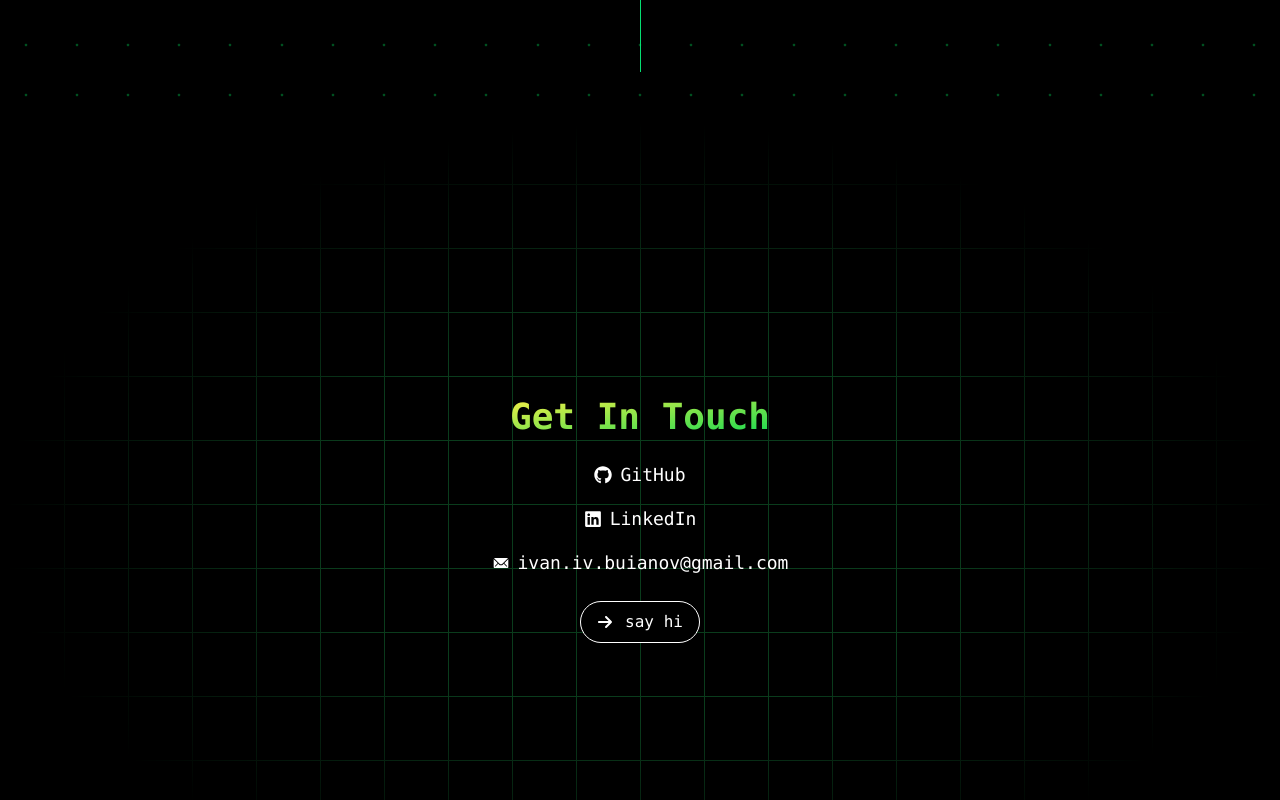
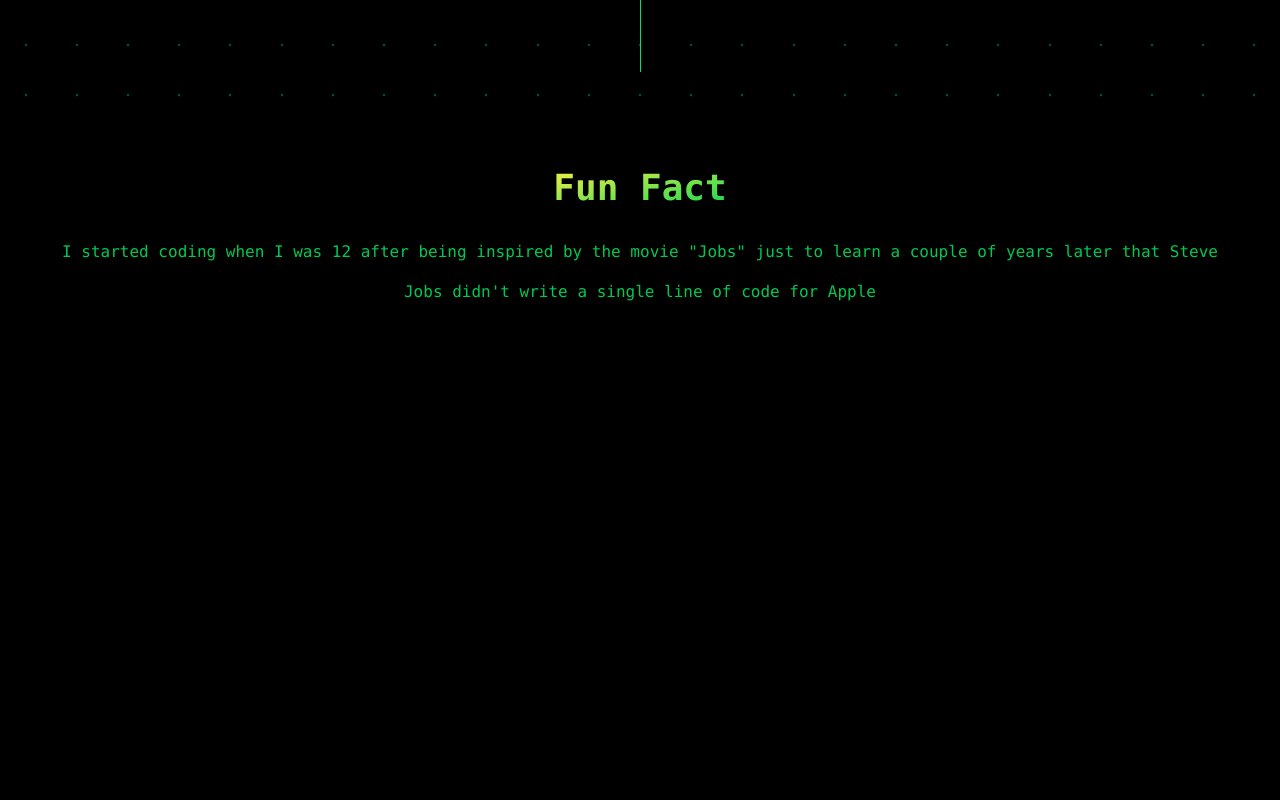
Before and after one commit to here-is-ivan/personal-website, a React (Vite) app: page / in a window 1280 px wide. Shown: the part 1480-2280 px from the top of the page. Built offline with nearby package versions, Linux system fonts and the light colour scheme.

Commit message:
minor adjustments and fun fact section

```diff
--- a/src/App.tsx
+++ b/src/App.tsx
@@ -1,12 +1,14 @@
 import GreetingScreen from '@/components/GreetingScreen';
 import WorkExperience from '@/components/WorkExperienceScreen';
 import GetInTouchScreen from './components/GetInTouchScreen';
+import FunFactSection from './components/FunFactSection';
 
 const App = () => {
   return (
     <div className='font-mono'>
       <GreetingScreen />
       <WorkExperience />
+      <FunFactSection />
       <GetInTouchScreen />
     </div>
   );
--- /dev/null
+++ b/src/components/FunFactSection.tsx
@@ -0,0 +1,125 @@
+import { useEffect, useRef } from 'react';
+import gsap from 'gsap';
+import { ScrollTrigger } from 'gsap/ScrollTrigger';
+
+const FunFactSection = () => {
+  // Steve Jobs ASCII portraits as arrays of strings
+  const steveJobsPortraitLarge = [
+    '░░░░░░░░░░░░░░░░░░░░░░░░░░░░░░░░░░░░░░░░░░░░░░░░░░░░░░░░░░░░',
+    '░░░░░░░░░░░░░░░░░░░░░░░░░░░░░░░░░░░░░░░░░░░░░░░░░░░░░░░░░░░░',
+    '░░░░░░░░░░░░░░░░░░░░░░░░▓████████▒░░░░░░░░░░░░░░░░░░░░░░░░░░',
+    '░░░░░░░░░░░░░░░░░░░░█████████████████░░░░░░░░░░░░░░░░░░░░░░░',
+    '░░░░░░░░░░░░░░░░░▒█████████████████████░░░░░░░░░░░░░░░░░░░░░',
+    '░░░░░░░░░░░░░░░░▓███▓▓▓█████████████████▓░░░░░░░░░░░░░░░░░░░',
+    '░░░░░░░░░░░░░░░████▒▒▒▒▒▒▒▒░░▒▓▓▓▓▓███████░░░░░░░░░░░░░░░░░░',
+    '░░░░░░░░░░░░░░████▒░░░░░░░░░░░░▒▒▓▓███████▓░░░░░░░░░░░░░░░░░',
+    '░░░░░░░░░░░░░▓███▓░░░░░░░░░░░░░░░▒▓▓████████░░░░░░░░░░░░░░░░',
+    '░░░░░░░░░░░░░████▒░░░░░░░░░░░░░░░▒▒▓████████░░░░░░░░░░░░░░░░',
+    '░░░░░░░░░░░░░▓███▓░░░░░░░░░░░░░░░▒▓▓████████░░░░░░░░░░░░░░░░',
+    '░░░░░░░░░░░░░▒██▓▒▒░░░░░░░░░░░░░░░▒▓▓███████▒░░░░░░░░░░░░░░░',
+    '░░░░░░░░░░░░▒██▓▓▒▒░░░░░░░░░░░░░░░░▒▓█████████░░░░░░░░░░░░░░',
+    '░░░░░░░░░░░░█████▒▒▒▒░░░░░░░░░░░░▒▒▒▒▓████████░░░░░░░░░░░░░░',
+    '░░░░░░░░░░░░▓▓███▒▒▒▒▓███▓▓▒░░▒▓██████████████░░░░░░░░░░░░░░',
+    '░░░░░░░░░░░░▒██▓▒▒░▒▓▒▒█▓█▒░░░▓███▓██████████▓░░░░░░░░░░░░░░',
+    '░░░░░░░░░░░░░▓▓▓▒░▒░░░░░▒▒░▒░░▒██▓▒░░▒▓▓█████░░░░░░░░░░░░░░░',
+    '░░░░░░░░░░░░░░▒▓▒░░░░░░░░░░░░░▒█▓▓▒░░░▒▒█████░░░░░░░░░░░░░░░',
+    '░░░░░░░░░░░░░░▒▒▓▒▒░░░░░░░░░░░▒███▒▒▒▒▓█████▓░░░░░░░░░░░░░░░',
+    '░░░░░░░░░░░░░░░░▒▓▒▒░░░░░░░░░░▒███▓▒▒▓█████░░░░░░░░░░░░░░░░░',
+    '░░░░░░░░░░░░░░░░░▒▒▒▒░░░░░░░░░▓████▓▓██████░░░░░░░░░░░░░░░░░',
+    '░░░░░░░░░░░░░░░░░▒░▒▒░░▒▒░▒▒▓██████████████░░░░░░░░░░░░░░░░░',
+    '░░░░░░░░░░░░░░░░░░░░▒▓███▓▓▓▓▓███████████▓░░░░░░░░░░░░░░░░░░',
+    '░░░░░░░░░░░░░░░░░░▒▒▓▒██▒░░░░░░▒▓█████████░░░░░░░░░░░░░░░░░░',
+    '░░░░░░░░░░░░░░░░░░░▒█▓█▓▒░▒▓██████████████▓░░░░░░░░░░░░░░░░░',
+    '░░░░░░░░░░░░░░░░░░░░▒▓▓▓▓▒░░▒░▒██▓▒▓████████░░░░░░░░░░░░░░░░',
+    '░░░░░░░░░░░░░░░░░░░░██▓▒░░▒▓▓▓██▓█▓██████████████░░░░░░░░░░░',
+    '░░░░░░░░░░░░░░░░░░░▒█▓▓███▓░░▒▒██████████████████████▓░░░░░░',
+    '░░░░░░░░░░░░░░░░░▓█████▓▓█▒░░░░▒█████████████████████████▒░░',
+    '░░░░░░░░░░░░░░███████████▓░░░░░░░▒██████████████████████████',
+    '░░░░░░░░░░▒██████████████░░░░░░░░░██████████████████████████',
+    '░░░░░░░▓████████████████▓░░░░░░░▒▓██████████████████████████',
+    '░░░░████████████████████░░░░░▒▓▓▓▓██████████████████████████',
+    '▒█████████████████████░░░░░░▒▓▓▓████████████████████████████',
+    '████████████████████▓░░░░▒▒▒▓▓▓▓████████████████████████████',
+    '█████████████████████░░▒▒▓▓▒▓▓▓▓████████████████████████████',
+    '██████████████████████▓▓▓▓▓▓▓▓▓▓▓▓▓█████████████████████████',
+  ];
+
+  const portraitRef = useRef<HTMLDivElement>(null);
+  const lineRefs = useRef<(HTMLDivElement | null)[]>([]);
+
+  useEffect(() => {
+    gsap.registerPlugin(ScrollTrigger);
+    if (
+      portraitRef.current &&
+      lineRefs.current.length === steveJobsPortraitLarge.length
+    ) {
+      const tl = gsap.timeline({
+        scrollTrigger: {
+          trigger: portraitRef.current,
+          start: 'top 90%',
+          end: 'top 10%',
+          scrub: true,
+        },
+      });
+      lineRefs.current.forEach((line, i) => {
+        tl.fromTo(
+          line,
+          { opacity: 0 },
+          { opacity: 1, duration: 0.1 },
+          i * 0.01
+        );
+      });
+    }
+    return () => {
+      ScrollTrigger.getAll().forEach((trigger) => trigger.kill());
+    };
+  }, [steveJobsPortraitLarge.length]);
+
+  return (
+    <section className='min-h-dvh w-dvw flex items-center justify-center flex-col bg-black text-green-500 py-12'>
+      <h2
+        className='font-black text-4xl mb-6'
+        style={{
+          background: 'linear-gradient(to top left,#0fd850,#f9f047)',
+          WebkitBackgroundClip: 'text',
+          WebkitTextFillColor: 'transparent',
+        }}
+      >
+        Fun Fact
+      </h2>
+      <div className='w-full h-full flex flex-col-reverse gap-4 text-center px-12'>
+        <div className='text-[6px] sm:text-xs md:text-base lg:text-lg select-none'>
+          <pre
+            style={{
+              whiteSpace: 'pre',
+              lineHeight: '1',
+            }}
+          >
+            <div ref={portraitRef}>
+              {steveJobsPortraitLarge.map((line, idx) => (
+                <div
+                  key={idx}
+                  ref={(el) => {
+                    lineRefs.current[idx] = el;
+                  }}
+                  style={{ opacity: 0 }}
+                >
+                  {line}
+                </div>
+              ))}
+            </div>
+          </pre>
+        </div>
+        <div className=''>
+          <p className='leading-10'>
+            I started coding when I was 12 after being inspired by the movie
+            "Jobs" just to learn a couple of years later that Steve Jobs didn't
+            write a single line of code for Apple
+          </p>
+        </div>
+      </div>
+    </section>
+  );
+};
+
+export default FunFactSection;
--- a/src/components/WorkExperienceScreen.tsx
+++ b/src/components/WorkExperienceScreen.tsx
@@ -1,4 +1,4 @@
-import React, { useRef, useState, useEffect } from 'react';
+import { useRef, useState, useEffect } from 'react';
 import gsap from 'gsap';
 import { ScrollTrigger } from 'gsap/ScrollTrigger';
 import { useGSAP } from '@gsap/react';
```
